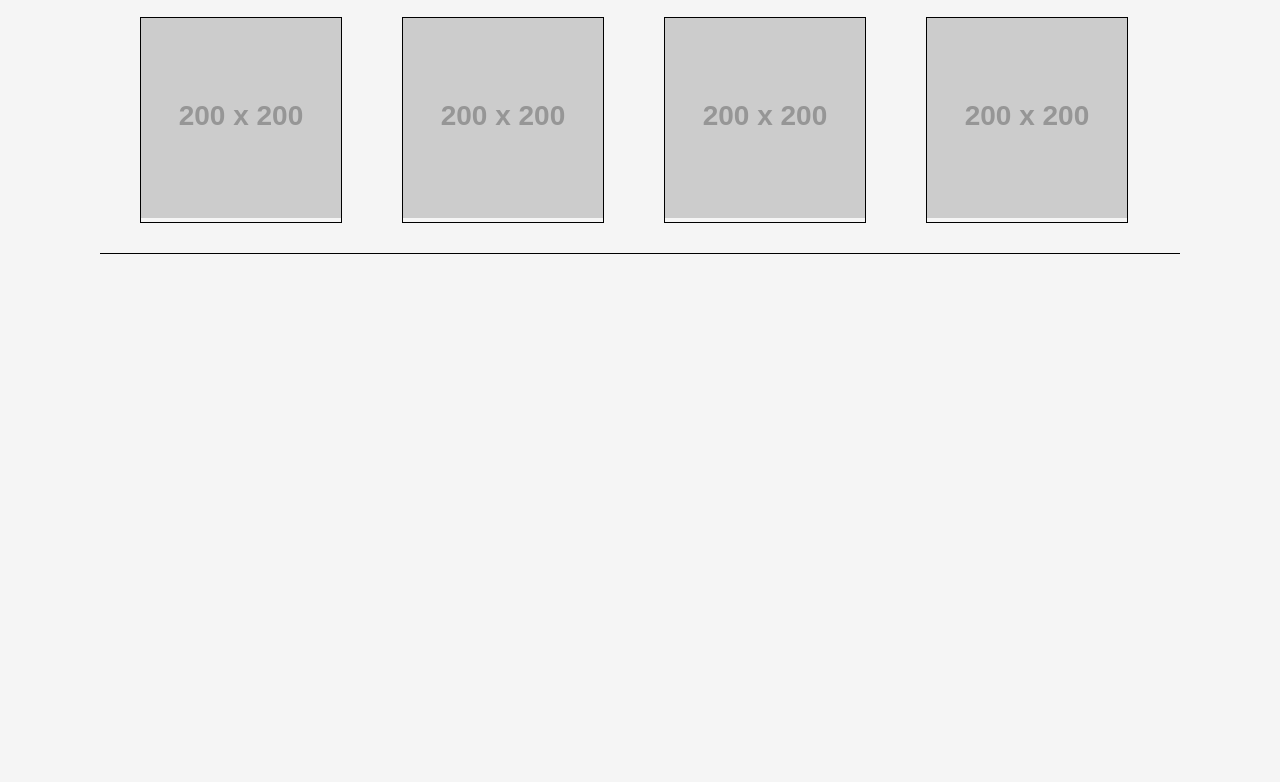
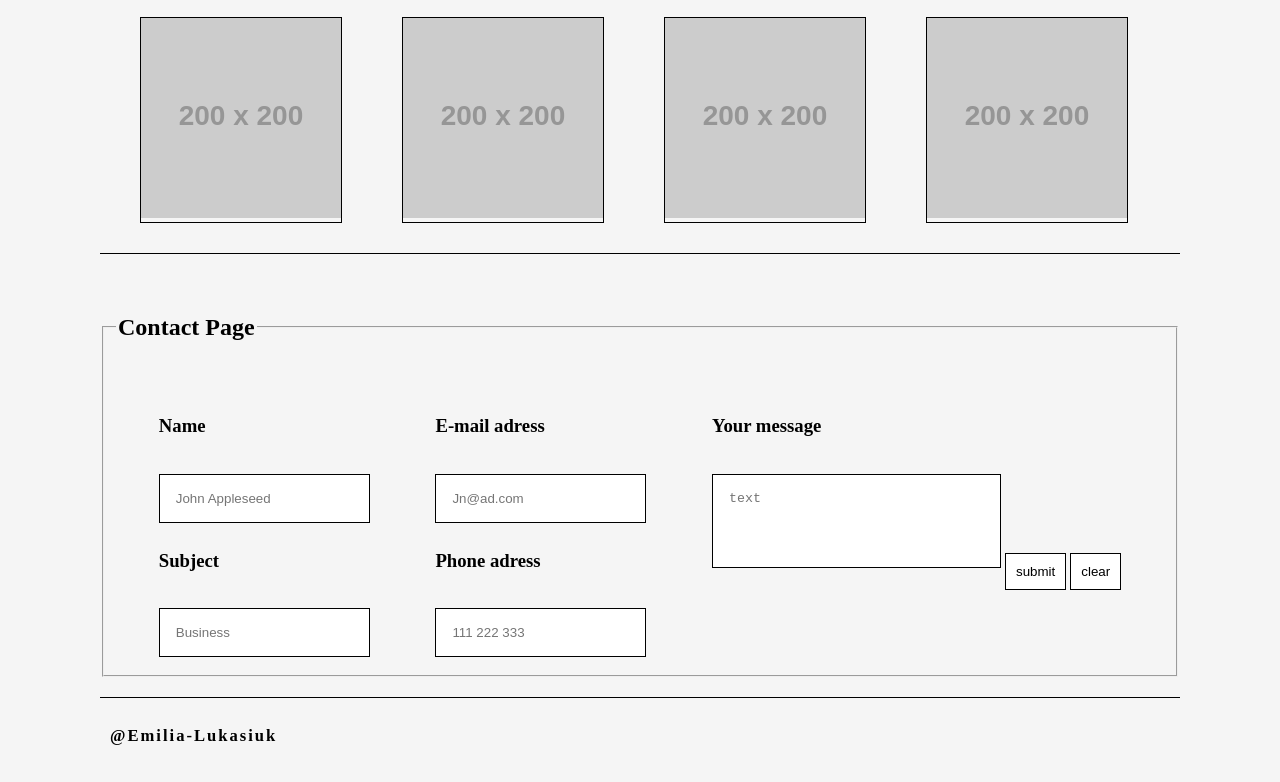
Before and after one commit to Emwook/hih_project, a website with bundled scripts: page src/index.html in a window 1280 px wide. Shown: the part 1643-2425 px from the top of the page. Before the commit the page ends 1945 px from the top, so only its background shows below. Built offline with nearby package versions, Linux system fonts and the light colour scheme; placeholder pictures from the web are drawn by us.

Commit message:
footer and form basic version added

```diff
--- a/src/css/styles.css
+++ b/src/css/styles.css
@@ -73,22 +73,15 @@ p {
 .flexbox {
     margin-top: 30px;
     display: flex;
-    flex-direction: column;
+    flex-direction: row;
+    justify-content: space-around;
     align-items: start;
-    height: 200px;
-    width: 480px;
-    overflow-y: scroll;
     padding: 0 10px 0 10px; /* Removed the 30px padding from the top */
-    border-left: 1px solid black;
-    /* border-right: 1px solid black; */
-
 }
 
 .flexitem:first-child {
     margin-top: 0;
 }
-
-
 
 .flexitem {
     margin: 10px 0 0 0;
@@ -96,6 +89,41 @@ p {
     min-height: 120px;
 }
 
+.contact-container {
+    width:100%;
+    padding: 20px
+}
+
+.fixed-height {
+    height: 200px;
+    width: 480px;
+    overflow-y: scroll;
+    flex-direction: column;
+    border-left: 1px solid black;
+}
+
+.item {
+    width:100%;
+    height: 100%;
+    max-height: 350px;
+    margin-bottom: 20px;
+    border: 1px solid black;
+}
+
+input,textarea,button{
+    border:none;
+    padding:1rem;
+    border: 1px solid black;
+    margin-bottom:0.5rem;
+    max-width: 45vw;
+    text-align:left;
+    resize: none;
+}
+
+button {
+    padding:20px;
+    margin: auto;
+}
 .themed {
     background: white;
     border: 1px solid black;
@@ -172,3 +200,14 @@ p {
 .coffee-item {
     color: black;
 }
+
+.footer-container {
+    font-size: 20px;
+    color: black;
+    background: none;
+    border:none;
+    border-top: 1px solid black;
+    margin-top: 20px;
+    margin-bottom: 0px;
+    padding: 0 10px;
+}
--- a/src/index.html
+++ b/src/index.html
@@ -42,7 +42,7 @@
             <div class="text-col">
                 <h2>topic of the section</h2>
                 <div class="textbox themed" id="recipe-box"></div>
-                <div class="flexbox">
+                <div class="flexbox fixed-height">
                     <div class="flexitem themed">
                         <h3>box 1</h3>
                         <p>Lorem ipsum dolor, sit amet consectetur adipisicing elit.</p>
@@ -99,6 +99,36 @@
                 </div>
             </div>
         </section>
+        <section class="contact">
+            <fieldset>
+                <legend><h2 class="contact-title">Contact Page</h2></legend>
+                <div class="flexbox">
+                    <div>
+                        <label for="name"><h3>Name</h3></label><br>
+                        <input id="name" type="text" placeholder="John Appleseed" minlength="2" required>
+                        <label for="subject"><h3>Subject</h3></label><br>
+                        <input id="subject" type="text" placeholder="Business" minlength="2" maxlength="40" required>
+                    </div>
+                    <div>
+                        <label for="email"><h3>E-mail adress</h3></label><br>
+                        <input id="email" type="email" placeholder="Jn@ad.com" minlength="2" required>
+                        <label for="phone"><h3>Phone adress</h3></label><br>
+                        <input id="phone" type="tel" placeholder="111 222 333" minlength="9" maxlength="15">
+                    </div>
+                    <div>
+                        <label for="message"><h3>Your message</h3></label><br>
+                        <textarea id="message" name="message" placeholder="text" rows="4" cols="30" required></textarea>
+                        <button type="submit" name="submit" class="themed">submit</button>
+                        <button type="submit" name="submit" class="themed">clear</button>
+                    </div>
+                </div>
+            </fieldset>
+        </section>
+        <footer>
+            <div class="footer-container themed-dark">
+                <h5>@Emilia-Lukasiuk</h5>
+            </div>
+        </footer>
         </div>
         <script type="module" src="js/script.js"></script>
     </body>
```
